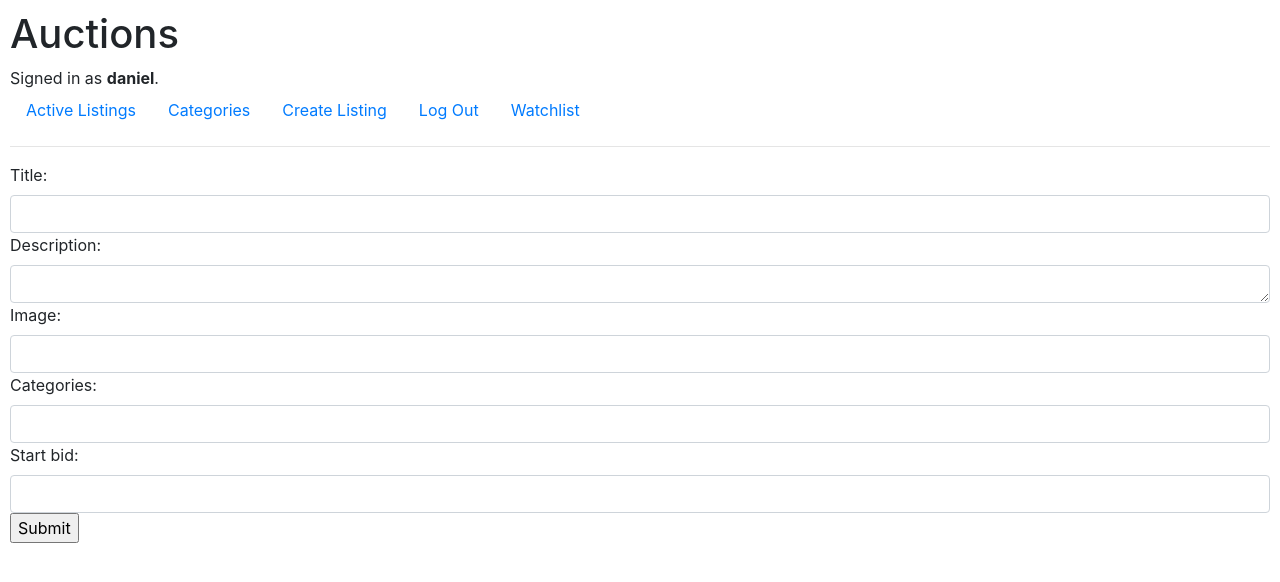
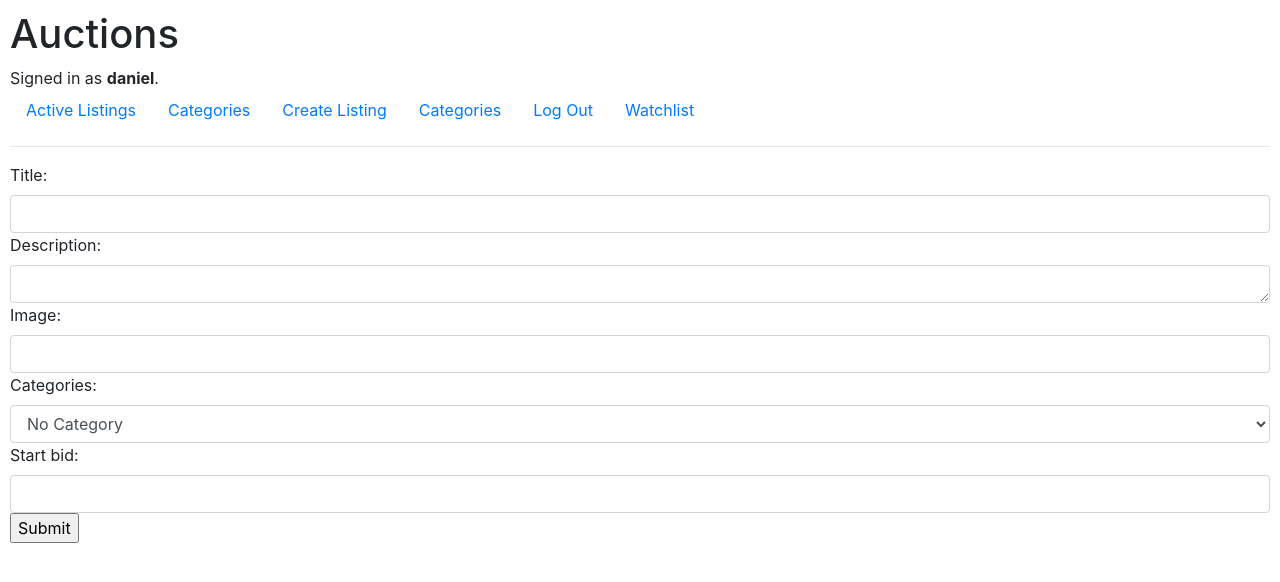
Before and after one commit to PlacidSerene/Commerce-CS50, a Django app: page /create in a window 1280 px wide. Shown: the top 582 px of the page. Run offline with Django 3.2, Linux system fonts and the light colour scheme; a user stored in the database is signed in; some libraries are stand-ins or nearby versions.

Commit message:
category listing, fix models

```diff
--- a/commerce/auctions/models.py
+++ b/commerce/auctions/models.py
@@ -1,5 +1,6 @@
 from django.contrib.auth.models import AbstractUser
 from django.db import models
+
 
 class User(AbstractUser):
     pass
@@ -8,7 +9,7 @@ class Auction(models.Model):
     title = models.CharField(max_length=64)
     description = models.CharField(max_length=256)
     image =  models.URLField(max_length=512, blank=True)
-    categories = models.URLField(max_length=64, blank=True)
+    categories = models.CharField(max_length=64, blank=True)
     start_bid = models.FloatField()
     active = models.BooleanField(default=True, blank=False)
 
@@ -26,9 +27,6 @@ class Comment(models.Model):
     def __str__(self):
         return f"{self.id}: {self.comment}"
 
-
-
-
 class WatchList(models.Model):
     user = models.ForeignKey(User, on_delete=models.CASCADE, related_name="watchlist")
     auction = models.ForeignKey(Auction, on_delete=models.CASCADE, related_name="watchlist")
--- a/commerce/auctions/templates/auctions/layout.html
+++ b/commerce/auctions/templates/auctions/layout.html
@@ -28,6 +28,9 @@
                 <li class="nav-item">
                     <a class="nav-link" href="{% url 'create' %}">Create Listing</a>
                 </li>
+                <li class="nav-item">
+                    <a class="nav-link" href="{% url 'categories' %}">Categories</a>
+                </li>
             {% if user.is_authenticated %}
                 <li class="nav-item">
                     <a class="nav-link" href="{% url 'logout' %}">Log Out</a>
--- a/commerce/auctions/urls.py
+++ b/commerce/auctions/urls.py
@@ -8,6 +8,6 @@ urlpatterns = [
     path("logout", views.logout_view, name="logout"),
     path("register", views.register, name="register"),
     path("create", views.create, name="create"),
-    path("listing", views.listing, name="listing"),
+    path("categories", views.categories, name="categories"),
     path("listing/<str:title>", views.title, name="title")
 ]
--- a/commerce/auctions/views.py
+++ b/commerce/auctions/views.py
@@ -9,11 +9,22 @@ from django.contrib.auth.decorators import login_required
 from django.contrib import messages
 
 # ////////////////////////// Form /////////////////////////////
+
+CATEGORY_CHOICES = [
+    ("", "No Category"),
+    ("fashion","Fashion"),
+    ("toy","Toy"),
+    ("electronic","Electronic"),
+    ("home","Home"),
+    ("education","Education"),
+    ("general","General")
+]
+
 class Listing(forms.Form):
     title = forms.CharField(widget=forms.TextInput(attrs={"class": "form-control"}))
     description = forms.CharField(widget=forms.Textarea(attrs={"class": "form-control", "rows":"1", "columns":"2"}))
     image = forms.URLField(required=False, widget=forms.TextInput(attrs={"class": "form-control"}))
-    categories = forms.CharField(required=False, widget=forms.TextInput(attrs={"class": "form-control"}))
+    categories = forms.CharField(required=False, widget=forms.Select(choices=CATEGORY_CHOICES, attrs={"class": "form-control"}))
     start_bid = forms.FloatField(widget=forms.TextInput(attrs={"class": "form-control"}))
 
 # ////////////////////// Helping function /////////////////////
@@ -29,6 +40,8 @@ def highest(auction):
                 highest_bid = bid
     return highest_bid
 
+
+#////////////////////// Views Functions /////////////////////
 def index(request):
 
     return render(request, "auctions/index.html",{
@@ -87,12 +100,6 @@ def register(request):
     else:
         return render(request, "auctions/register.html")
 
-# def message(request):
-
-#     if request.user.is_anonymous:
-#         messages.warning(request, 'You must login to use this feature')
-#     return create(request)
-
 
 @login_required(login_url="login")
 def create(request):
@@ -126,3 +133,9 @@ def title(request, title):
         "auction":auction,
         "highest_bid": highest(auction),
     })
+
+
+def categories(request):
+    return render(request, "auctions/categories.html",{
+        ""
+    })
```
Also changed, not shown: commerce/db.sqlite3.
